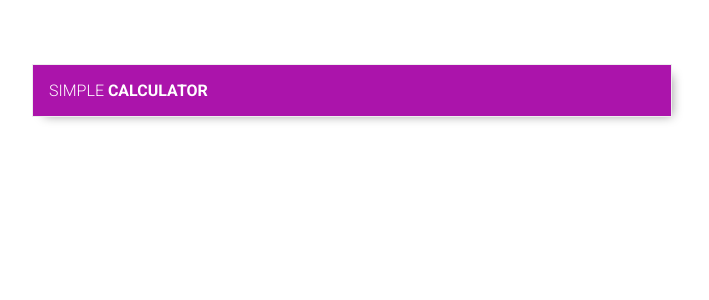
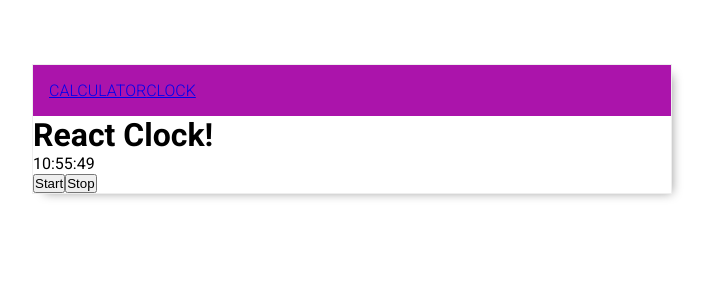
Before and after one commit to anijitsao/react-multi-apps, a React app: page /clock in a window 1280 px wide. Before the commit this address had no page. Shown: the top 300 px of the page, without its empty margins (288-997 px from the left). Built offline with nearby package versions, Linux system fonts and the light colour scheme.

Commit message:
code splitting added

```diff
--- a/src/App.js
+++ b/src/App.js
@@ -1,9 +1,11 @@
-// router dependencies
+// npm dependencies
 import { BrowserRouter, Routes, Route } from "react-router-dom";
+import { lazy, Suspense } from "react";
 
 // components
-import Title from "./components/Title";
+import Title from "./components/layout/Title";
 import Calculator from "./components/calculator/Calculator";
+const Clock = lazy(() => import("./components/clock/Clock.js"));
 
 // css
 import "./css/style.css";
@@ -14,9 +16,12 @@ const App = () => {
       <div className="container">
         {/* including the Title and other components */}
         <Title />
-        <Routes>
-          <Route path="/" element={<Calculator />} />
-        </Routes>
+        <Suspense>
+          <Routes>
+            <Route path="/" element={<Calculator />} />
+            <Route path="clock" element={<Clock />} />
+          </Routes>
+        </Suspense>
       </div>
     </BrowserRouter>
   );
--- a/src/components/Title.js
+++ /dev/null
@@ -1,10 +0,0 @@
-// Title component
-export default () => {
-  return (
-    <div className="title">
-      <span className="caption">
-        Simple <strong>Calculator</strong>
-      </span>
-    </div>
-  )
-}
--- /dev/null
+++ b/src/components/clock/Clock.js
@@ -0,0 +1,31 @@
+import React, { useState } from "react";
+import "../../css/clock.css";
+
+export default function App() {
+  const [dateTime, setDateTime] = useState(new Date());
+
+  const startTimer = (e) => {
+    window.timerId = setInterval(() => {
+      setDateTime(new Date());
+    }, 1000);
+  };
+
+  const stopTimer = () => {
+    console.log("timer after create", window.timerId);
+    clearInterval(window.timerId);
+  };
+
+  return (
+    <div>
+      <h1>React Clock!</h1>
+      <span>
+        {dateTime
+          .toTimeString()
+          .substring(0, dateTime.toTimeString().indexOf(" "))}
+      </span>
+      <br />
+      <button onClick={startTimer}>Start</button>
+      <button onClick={stopTimer}>Stop</button>
+    </div>
+  );
+}
--- /dev/null
+++ b/src/components/layout/Title.js
@@ -0,0 +1,13 @@
+import { Link } from "react-router-dom";
+
+// Title component
+export default () => {
+  return (
+    <div className="title">
+      <span className="caption">
+        <Link to="/">Calculator</Link>
+        <Link to="clock">Clock</Link>
+      </span>
+    </div>
+  );
+};
--- /dev/null
+++ b/src/css/clock.css
@@ -0,0 +1,3 @@
+/*
+Clock related css will appear here
+*/
```
Also changed, not shown: 4 other files (tests, documents, lock files or other folders).
